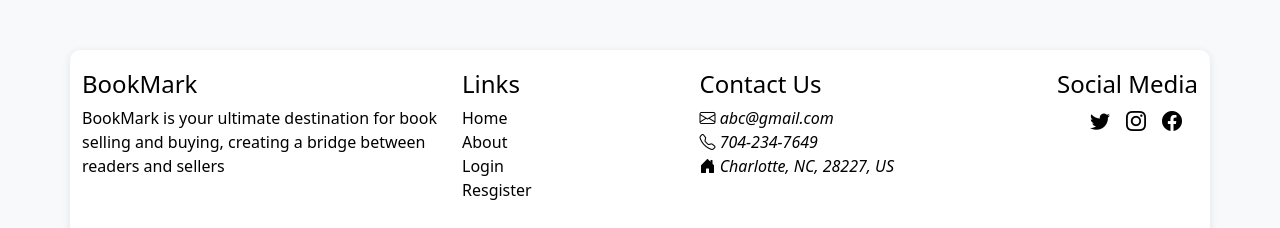
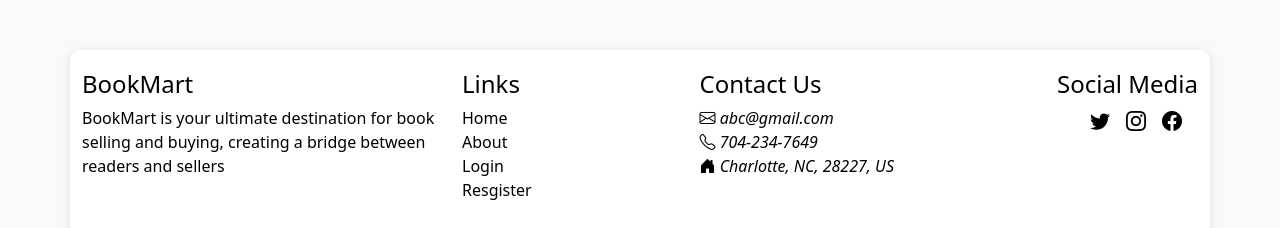
Before and after one commit to MaxKottong/bookmart, a React (Create React App) app in the folder client/: page / in a window 1280 px wide. Shown: the part 4144-4372 px from the top of the page. Built offline with nearby package versions, Linux system fonts and the light colour scheme.

Commit message:
updated layout

```diff
--- a/client/src/components/Footer.js
+++ b/client/src/components/Footer.js
@@ -10,8 +10,8 @@ const Footer = () => {
             <div className='container'>
                 <div className='row'>
                     <div className='col col-lg-4'>
-                        <h4>BookMark</h4>
-                        <p>BookMark is your ultimate destination for book selling and buying, creating a bridge between readers and sellers</p>
+                        <h4>BookMart</h4>
+                        <p>BookMart is your ultimate destination for book selling and buying, creating a bridge between readers and sellers</p>
                     </div>
                     <div className='col'>
                         <h4>Links</h4>
```
